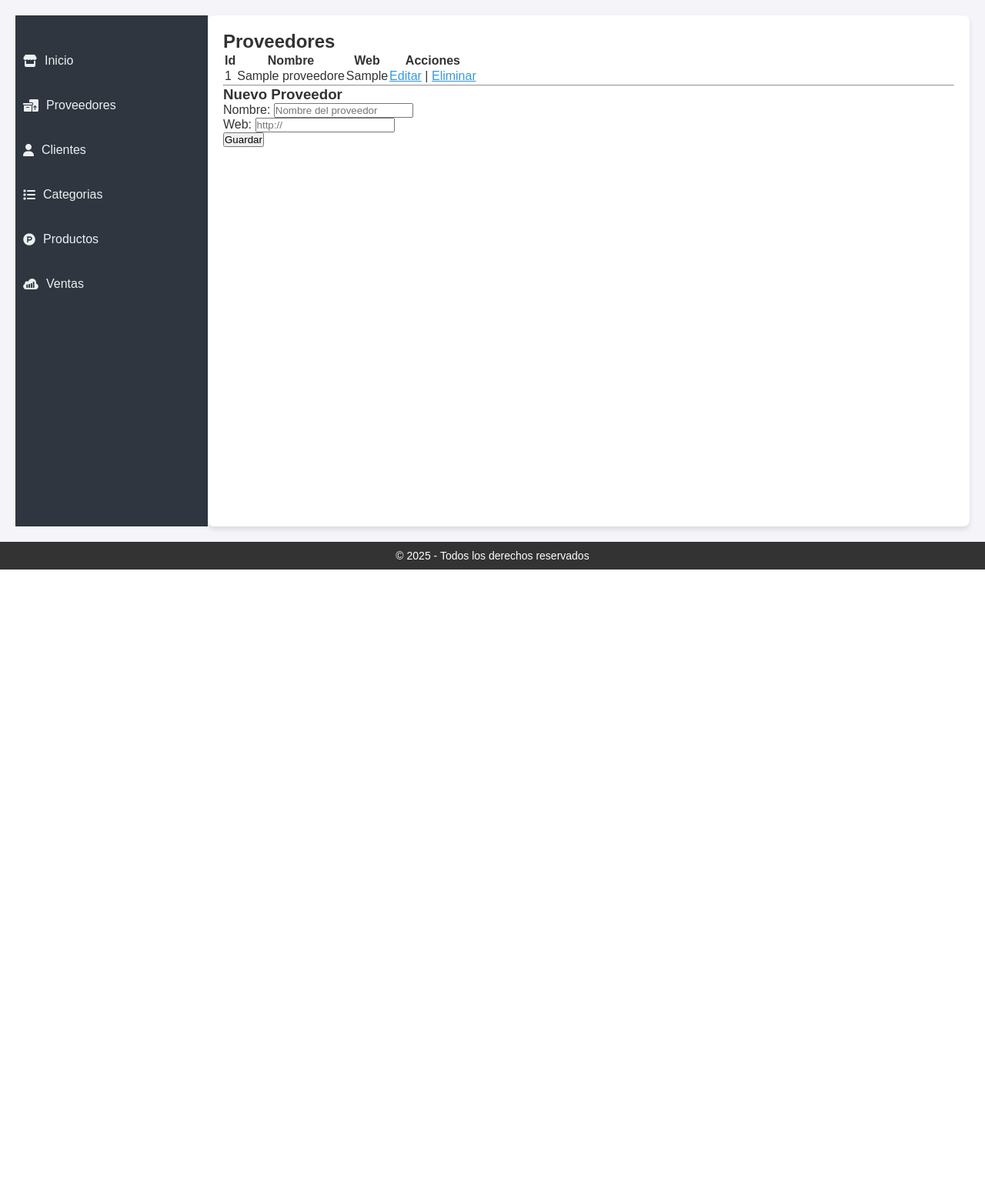
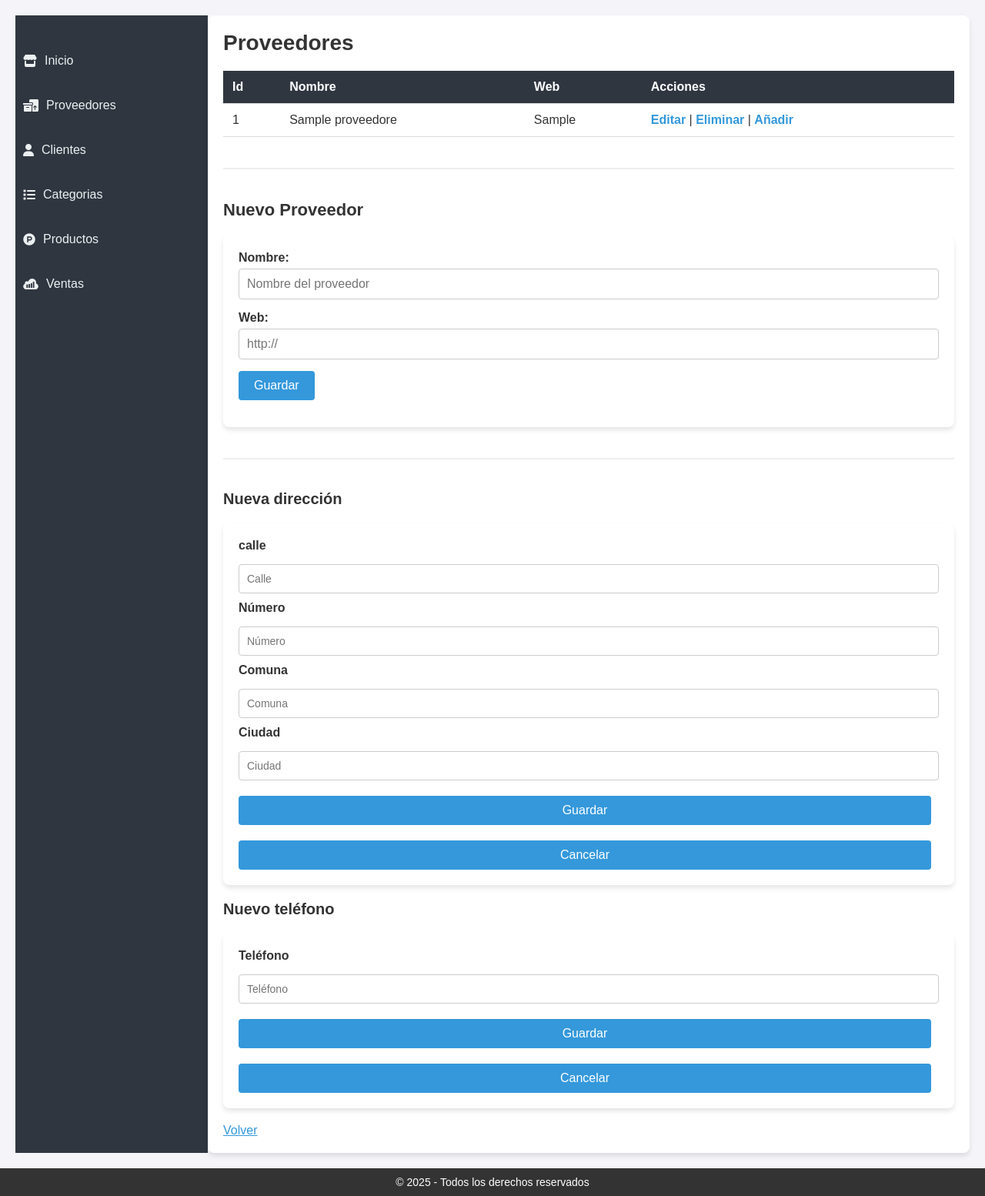
Before and after one commit to monsebolena/tienda, a PHP site: page /proveedores?id=1 in a window 1280 px wide. Shown: the part 60-1614 px from the top of the page at 77% size. Before the commit the page ends 800 px from the top, so only its background shows below. Run offline with PHP 8.4, Linux system fonts and the light colour scheme; the visitor is signed in with stand-in values (Sample User, id 1); tables that the repository leaves empty hold one stand-in row (values such as "Sample post"); a stand-in replaces the project's code that opens the database connection; some libraries are stand-ins or nearby versions.

Commit message:
nueva direccion

```diff
--- a/css/tienda.css
+++ b/css/tienda.css
@@ -109,3 +109,126 @@ a {
 a:hover {
     color: #2980b9;
 }
+
+/* Estilo para la tabla */
+table {
+    width: 100%;
+    border-collapse: collapse;
+    margin-top: 20px;
+}
+
+table th, table td {
+    padding: 12px;
+    text-align: left;
+    border-bottom: 1px solid #ddd;
+}
+
+table th {
+    background-color: #2f3640;
+    color: #fff;
+    font-weight: bold;
+}
+
+table td a {
+    color: #3498db;
+    text-decoration: none;
+    font-weight: bold;
+    transition: color 0.3s ease;
+}
+
+table td a:hover {
+    color: #2980b9;
+}
+
+/* Estilo para los formularios */
+form {
+    background-color: #fff;
+    padding: 20px;
+    border-radius: 8px;
+    box-shadow: 0 4px 6px rgba(0, 0, 0, 0.1);
+    margin-top: 20px;
+}
+
+form .form-group {
+    margin-bottom: 15px;
+}
+
+form label {
+    font-weight: bold;
+    display: block;
+    margin-bottom: 5px;
+}
+
+form input[type="text"] {
+    width: 100%;
+    padding: 10px;
+    border: 1px solid #ccc;
+    border-radius: 4px;
+    font-size: 16px;
+}
+
+form input[type="submit"], form input[type="reset"] {
+    padding: 10px 20px;
+    background-color: #3498db;
+    color: white;
+    border: none;
+    border-radius: 4px;
+    font-size: 16px;
+    cursor: pointer;
+    margin-right: 10px;
+    transition: background-color 0.3s ease;
+}
+
+form input[type="submit"]:hover, form input[type="reset"]:hover {
+    background-color: #2980b9;
+}
+
+/* Estilo para los formularios dentro de "contacto" */
+.contacto div {
+    margin-bottom: 20px;
+}
+
+.contacto h3 {
+    font-size: 20px;
+    color: #333;
+}
+
+.contacto form {
+    display: grid;
+    gap: 10px;
+}
+
+.contacto form label {
+    font-size: 16px;
+}
+
+.contacto form input[type="text"] {
+    font-size: 14px;
+}
+
+.contacto form input[type="submit"], .contacto form input[type="reset"] {
+    width: auto;
+    margin-top: 10px;
+}
+
+hr {
+    margin-top: 40px;
+    margin-bottom: 40px;
+    border: 1px solid #eee;
+}
+
+/* Estilo para los encabezados */
+h1, h3 {
+    color: #333;
+    font-weight: bold;
+}
+
+h1 {
+    margin-bottom: 20px;
+    font-size: 28px;
+}
+
+h3 {
+    margin-bottom: 10px;
+    font-size: 22px;
+}
--- a/proveedores.php
+++ b/proveedores.php
@@ -23,7 +23,7 @@ $result = $conexion->query($sql);
                     echo "<td>" . $fila['id'] . "</td>";
                     echo "<td>" . $fila['nombre'] . "</td>";
                     echo "<td>" . $fila['web'] . "</td>";
-                    echo "<td><a href='editar_proveedor.php?id=" . $fila['id'] . "'>Editar</a> | <a href='eliminar_proveedor.php?id=" . $fila['id'] . "'>Eliminar</a></td>";
+                    echo "<td><a href='editar_proveedor.php?id=" . $fila['id'] . "'>Editar</a> | <a href='eliminar_proveedor.php?id=" . $fila['id'] . "'>Eliminar</a> | <a href='proveedores?id=" . $fila['id'] . "'>Añadir</a></td>";
                     echo "</tr>";
                 }
                 ?>
@@ -44,6 +44,39 @@ $result = $conexion->query($sql);
                 <input type="submit" value="Guardar" class="btn btn-primary">
             </div>
         </form>
+        <hr>
+        <?php if(isset($_GET["id"])){ ?>
+        <div class="contacto">
+            <div>
+                <h3>Nueva dirección</h3>
+                <form action="nueva_direccion.php" method="post">
+                    <input type="hidden" name="idproveedor" value="<?php echo $_GET["id"] ?>">
+                    <label for="calle">calle</label>
+                    <input type="text" name="calle" id="calle" required placeholder="Calle">
+                    <label for="numero">Número</label>
+                    <input type="text" name="numero" id="numero" required placeholder="Número">
+                    <label for="comuna">Comuna</label>
+                    <input type="text" name="comuna" id="comuna" required placeholder="Comuna">
+                    <label for="ciudad">Ciudad</label>
+                    <input type="text" name="ciudad" id="ciudad" required placeholder="Ciudad">
+                    <input type="submit" value="Guardar">
+                    <input type="reset" value="Cancelar">
+                </form>
+            </div>
+            <div>
+                <h3>Nuevo teléfono</h3>
+                <form action="nuevo_telefono.php" method="post">
+                    <input type="hidden" name="idproveedor" value="<?php echo $_GET["id"] ?>">
+                    <label for="numero">Teléfono</label>
+                    <input type="text" name="numero" id="numero" required placeholder="Teléfono">
+                    <input type="submit" value="Guardar">
+                    <input type="reset" value="Cancelar">
+                </form>
+            </div>
+
+        </div>
+        <a href="proveedores">Volver</a>
+        <?php } ?>
 
     </div>
 
```
Also changed, not shown: nueva_direccion.php (added, +18 -0 lines), nuevo_telefono.php (added, +16 -0 lines), footer.php (added).
